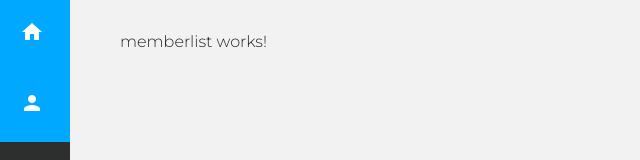
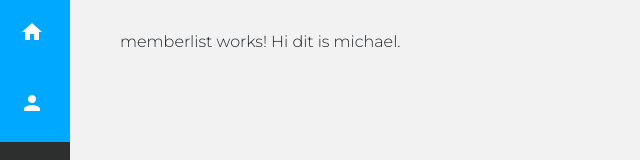
Before and after one commit to AnthonyMoortgat/StuHUB, an Angular app: page /memberlist in a window 1280 px wide. Shown: the top 160 px of the page, without its empty margins (0-640 px from the left). Built offline with nearby package versions, Linux system fonts and the light colour scheme.

Commit message:
Test commit and push branch

```diff
--- a/src/app/memberlist/memberlist.component.html
+++ b/src/app/memberlist/memberlist.component.html
@@ -1,3 +1,4 @@
 <p>
   memberlist works!
+  Hi dit is michael.
 </p>
```
